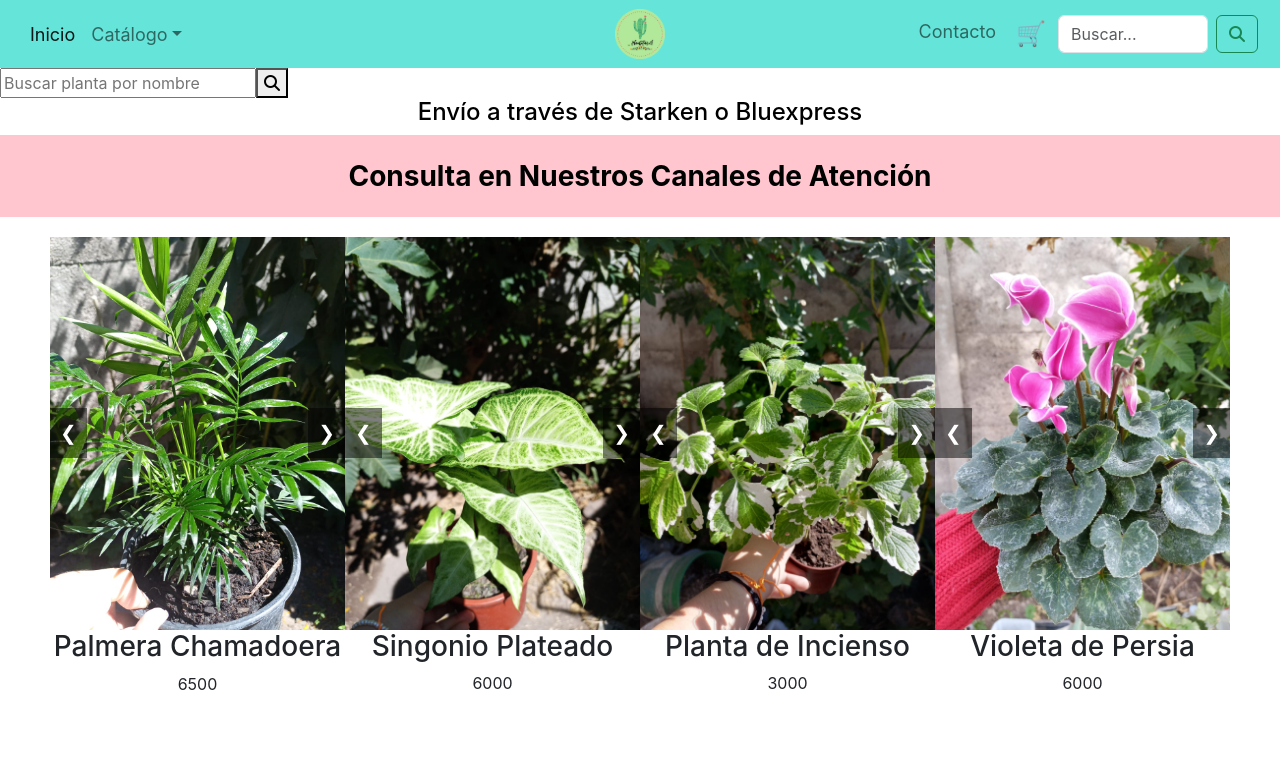
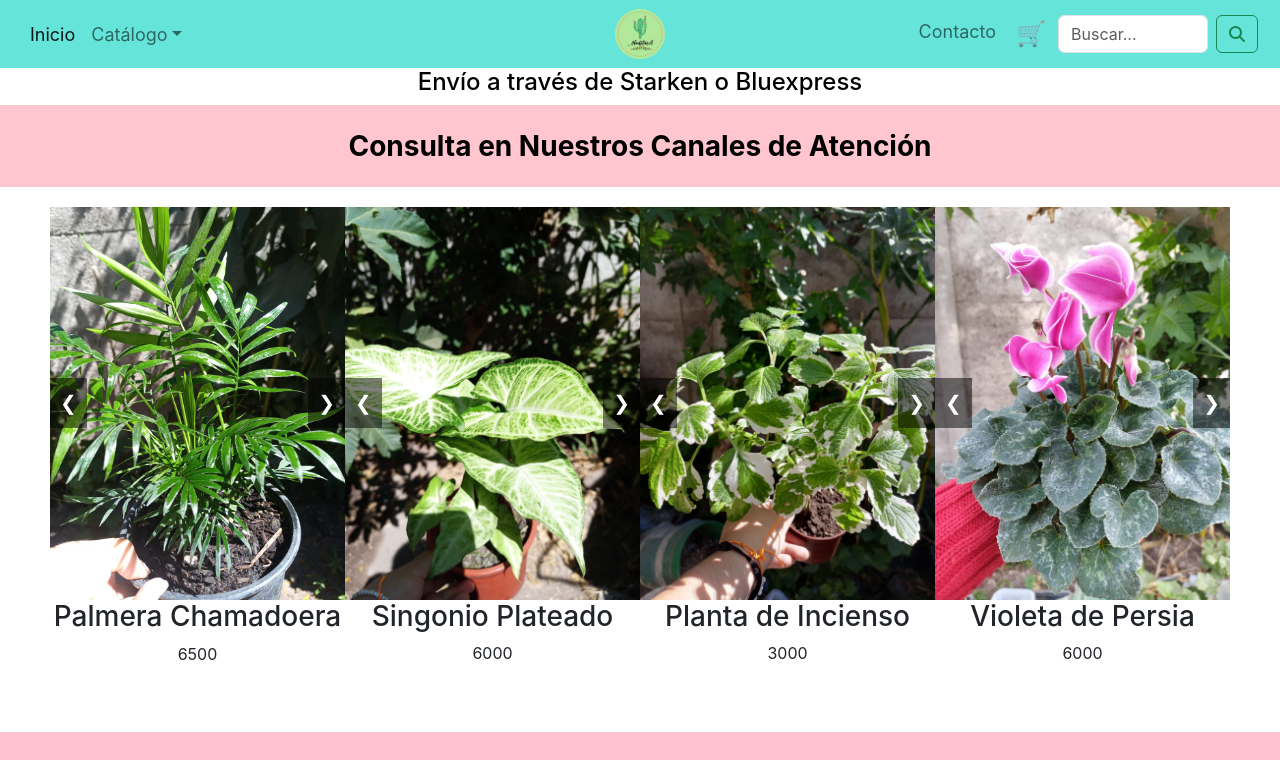
Before and after one commit to talicumivm/taller1, a React (Create React App) app: page / in a window 1280 px wide. Shown: the top 760 px of the page. Built offline with nearby package versions, Linux system fonts and the light colour scheme.

Commit message:
la caga de search bar de arriba

```diff
--- a/src/App.js
+++ b/src/App.js
@@ -69,25 +69,13 @@ function App() {
   };
   return (
     <div>
-      <Nav />
+      <Nav searchQuery={searchQuery} setSearchQuery={setSearchQuery} />
 
       <Routes>
         <Route
           path="/"
           element={
             <>
-                <div className="search-container">
-                <input
-                  type="text"
-                  placeholder="Buscar planta por nombre"
-                  value={searchQuery}
-                  onChange={handleSearchChange}
-                  className="search-input"
-                />
-                <button className="search-button">
-                  <i className="fa fa-search"></i> {/* Aquí se coloca la lupa */}
-                </button>
-              </div>
               <h4>Envío a través de Starken o Bluexpress</h4>
 
               {/* Título y sección de consulta */}
--- a/src/components/Nav.js
+++ b/src/components/Nav.js
@@ -4,7 +4,7 @@ import '../nav.css';
 import { useCart } from './CartContext';
 import CartItem from './CartIem';
 
-const Nav = () => {
+const Nav = ({ searchQuery,  setSearchQuery}) => {
   const [isDropdownOpen, setIsDropdownOpen] = useState(false);
   const [isCartOpen, setIsCartOpen] = useState(false); // Estado para controlar el carrito
   const location = useLocation();
@@ -48,6 +48,12 @@ const Nav = () => {
     setIsDropdownOpen(false);
     setIsCartOpen(false); // Cierra el carrito al cambiar de página
   }, [location]);
+
+
+  // Maneja el evento de búsqueda (usando el campo existente)
+  const handleSearchChange = (e) => {
+    setSearchQuery(e.target.value); // Actualiza el query de búsqueda
+  };
 
   return (
     <nav className="navbar navbar-expand-lg navbar-light custom-navbar">
@@ -122,7 +128,10 @@ const Nav = () => {
         </div>
 
         <form className="d-flex justify-content-start search-bar" role="search">
-          <input className="form-control me-2" type="search" placeholder="Buscar..." aria-label="Search" />
+          <input className="form-control me-2" type="search" placeholder="Buscar..."
+          aria-label="Search" value={searchQuery}
+                  onChange={handleSearchChange}
+              />
           <button className="btn btn-outline-success" type="submit">
             <i className="fas fa-search"></i>
           </button>
```
